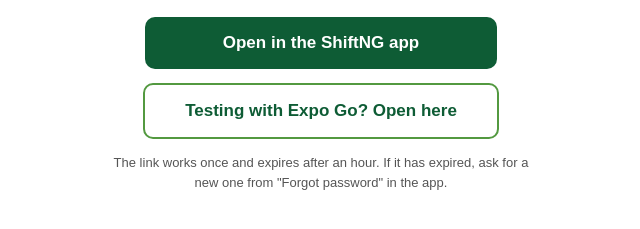
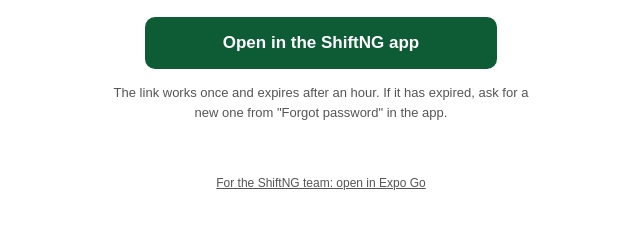
Before and after one commit to babayomi2002/ShiftNG-links, a plain HTML site: page index.html in a window 1280 px wide. Shown: the part 137-366 px from the top of the page, without its empty margins (319-959 px from the left). Drawn offline with Linux system fonts and the light colour scheme.

Commit message:
Reset page: make the Expo Go button a small team link
Testers and the public use the main 'Open in the ShiftNG app' button.

Co-Authored-By: Claude Opus 5.5 <noreply@anthropic.com>

```diff
--- a/index.html
+++ b/index.html
@@ -11,8 +11,9 @@
     a.button { display: block; max-width: 320px; margin: 0 auto 14px; padding: 16px; border-radius: 10px;
                font-size: 17px; font-weight: bold; text-decoration: none; }
     a.app { background: #0E5C35; color: #fff; }
-    a.test { background: #fff; color: #0E5C35; border: 2px solid #539940; }
     .small { font-size: 13px; color: #555; }
+    .team { margin-top: 40px; font-size: 12px; }
+    .team a { color: #555; padding: 12px 8px; display: inline-block; }
   </style>
 </head>
 <body>
@@ -20,10 +21,10 @@
   <p>Open this page on the phone where ShiftNG is installed, then tap the button below.</p>
 
   <a id="open-app" class="button app" href="#">Open in the ShiftNG app</a>
-  <a id="open-test" class="button test" href="#">Testing with Expo Go? Open here</a>
-
   <p class="small">The link works once and expires after an hour. If it has expired, ask for a new
     one from "Forgot password" in the app.</p>
+
+  <p class="team"><a id="open-test" href="#">For the ShiftNG team: open in Expo Go</a></p>
 
   <script>
     // The installed app (test and store builds) opens shiftng:// links.
```
